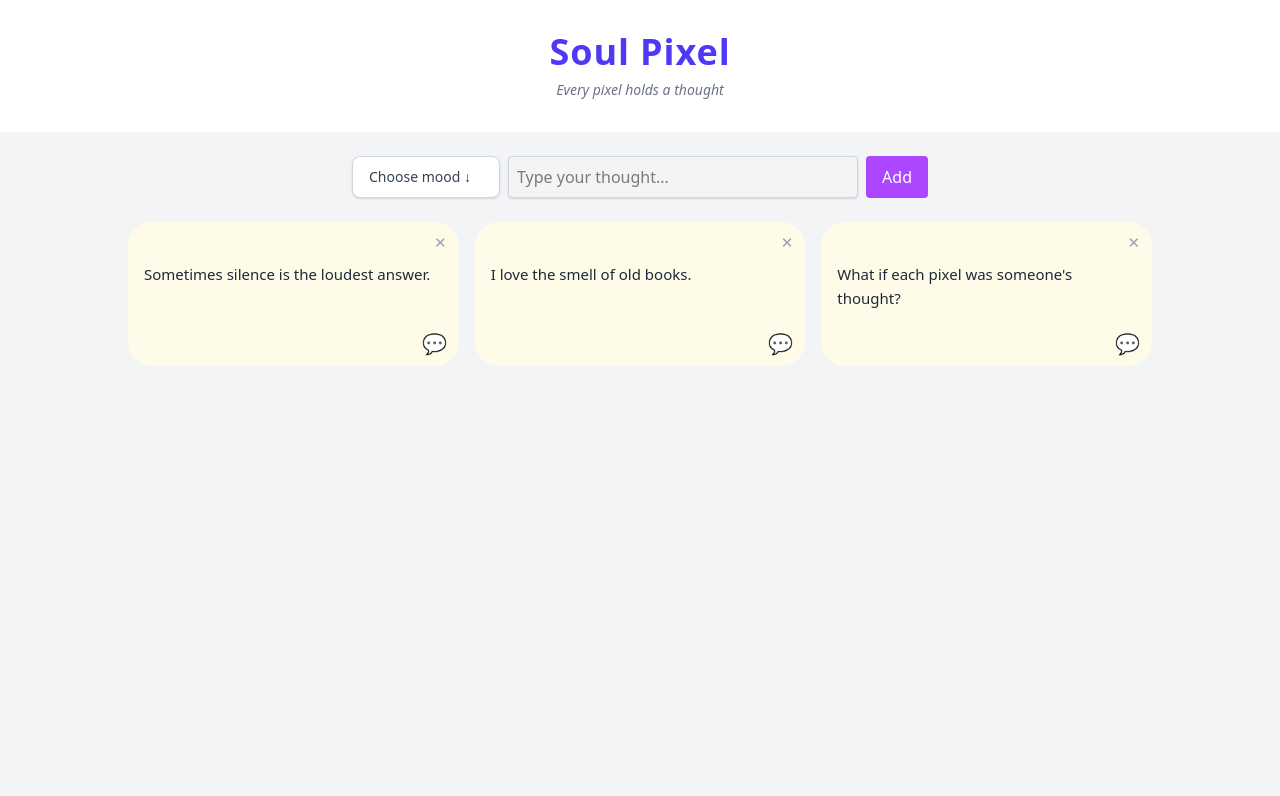
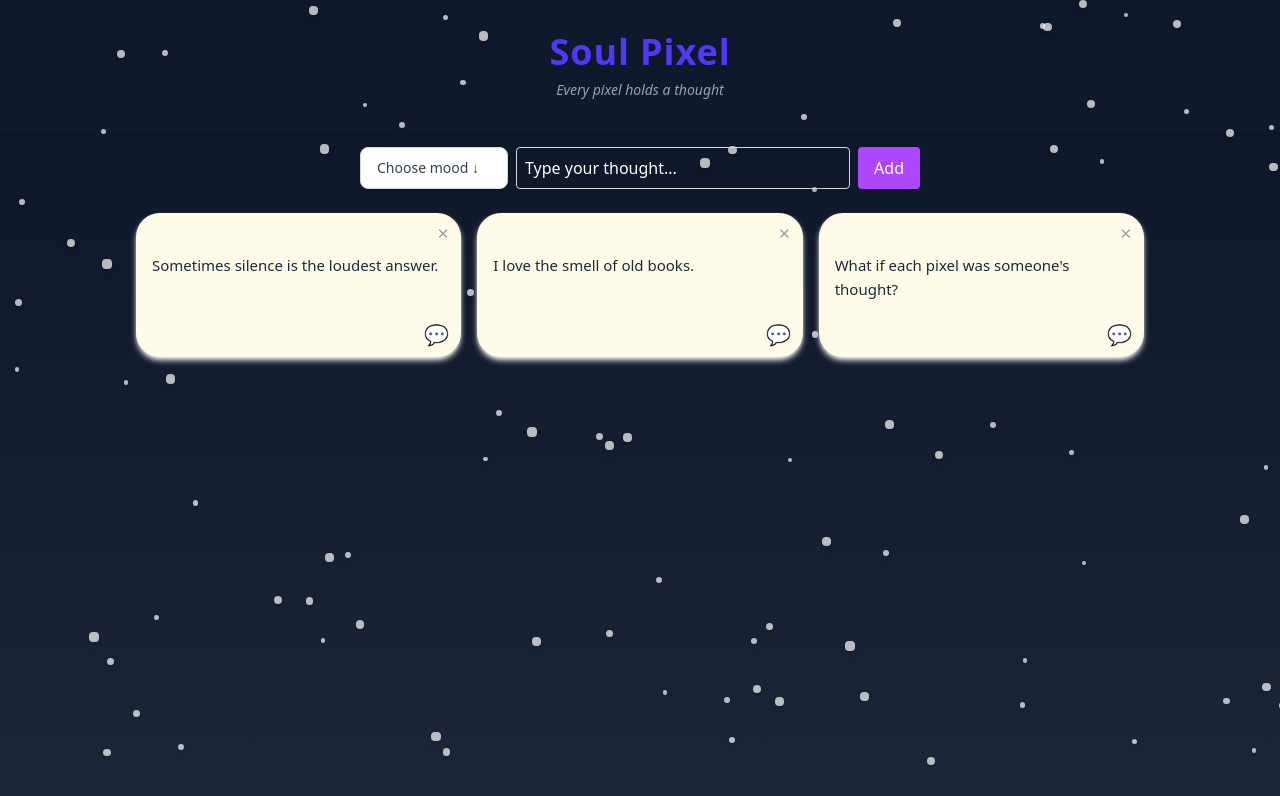
Before and after one commit to sashashreyder/soulpixels, a React (Vite) app: page / in a window 1280 px wide. Shown: the top 796 px of the page. Built offline with nearby package versions, Linux system fonts and the light colour scheme.

Commit message:
Add pixel sky background with hover effect Small design upd

```diff
--- a/index.html
+++ b/index.html
@@ -6,7 +6,6 @@
     <link href="https://fonts.googleapis.com/css2?family=Montserrat+Alternates:wght@400;500&display=swap" rel="stylesheet">
     <link href="https://fonts.googleapis.com/css2?family=Caveat&display=swap" rel="stylesheet">
     <meta name="viewport" content="width=device-width, initial-scale=1.0" />
-    <title>Vite + React + TS</title>
   </head>
   <body>
     <div id="root"></div>
--- a/src/App.tsx
+++ b/src/App.tsx
@@ -3,6 +3,7 @@ import { AnimatePresence, motion } from 'framer-motion'
 import Header from './components/Header'
 import Footer from './components/Footer'
 import ThoughtCard from './components/ThoughtCard'
+import PixelSky from './components/PixelSky'
 
 type Thought = {
   text: string
@@ -49,8 +50,13 @@ function App() {
   return (
     <>
       <Header />
-      <main className="min-h-screen bg-gray-100 p-6 flex flex-col items-center">
-        <form onSubmit={handleSubmit} className="mb-6 w-full max-w-xl flex gap-2">
+      <main className="min-h-screen bg-gradient-to-b from-[#0f172a] to-[#1e293b] relative overflow-hidden">
+
+        <div className="z-10 relative flex flex-col items-center">
+        <form
+        onSubmit={handleSubmit}
+        className="mt-[15px] mb-6 w-full max-w-xl flex gap-2 px-2"
+        >
             <select
               value={selectedMood}
               onChange={(e) => setSelectedMood(e.target.value)}
@@ -69,7 +75,7 @@ function App() {
               value={newThought}
               onChange={(e) => setNewThought(e.target.value)}
               placeholder="Type your thought..."
-            className="flex-1 p-2 rounded border border-gray-300 shadow-sm focus:outline-none focus:ring-2 focus:ring-purple-400"
+              className="text-white flex-1 p-2 rounded border border-gray-300 shadow-sm placeholder-white focus:outline-none focus:ring-2 focus:ring-purple-400"
             />
             <button
               type="submit"
@@ -79,7 +85,7 @@ function App() {
             </button>
           </form>
 
-        <div className="grid grid-cols-1 sm:grid-cols-2 md:grid-cols-3 gap-4 max-w-5xl w-full">
+          <div className="grid grid-cols-1 sm:grid-cols-2 md:grid-cols-3 gap-4 max-w-5xl w-full px-2">
             <AnimatePresence>
               {thoughts.map((thought, index) => (
                 <motion.div
@@ -114,7 +120,9 @@ function App() {
               ))}
             </AnimatePresence>
           </div>
+        </div>
       </main>
+      <PixelSky />
       <Footer />
     </>
   )
--- a/src/components/Header.tsx
+++ b/src/components/Header.tsx
@@ -1,12 +1,12 @@
 export default function Header() {
     return (
-      <header className="text-center py-8">
+      <header className="text-center py-8 bg-transparent">
         <h1 className="text-4xl font-extrabold text-indigo-600 tracking-wide">
           Soul Pixel
         </h1>
-        <p className="text-gray-500 mt-2 text-sm italic">
+        <p className="text-gray-400 mt-2 text-sm italic">
           Every pixel holds a thought
         </p>
       </header>
-    );
+    )
   }
--- /dev/null
+++ b/src/components/PixelSky.tsx
@@ -0,0 +1,25 @@
+export default function PixelSky() {
+    const stars = Array.from({ length: 100 })
+
+    return (
+      <div className="absolute inset-0 z-0">
+        {stars.map((_, i) => {
+          const size = Math.random() * 6 + 4
+          return (
+            <div
+              key={i}
+              className="absolute bg-white/70 rounded-sm transition-transform duration-300 hover:scale-150 hover:bg-purple-400 shadow-md"
+              style={{
+                top: `${Math.random() * 100}%`,
+                left: `${Math.random() * 100}%`,
+                width: `${size}px`,
+                height: `${size}px`,
+                zIndex: 1,
+                cursor: 'pointer',
+              }}
+            />
+          )
+        })}
+      </div>
+    )
+  }
--- a/src/index.css
+++ b/src/index.css
@@ -1 +1,7 @@
 @import "tailwindcss";
+
+@layer base {
+  body {
+    background: linear-gradient(to bottom, #0f172a, #1e293b);
+  }
+}
```
Lines whose indentation alone changed are shown as unchanged.
